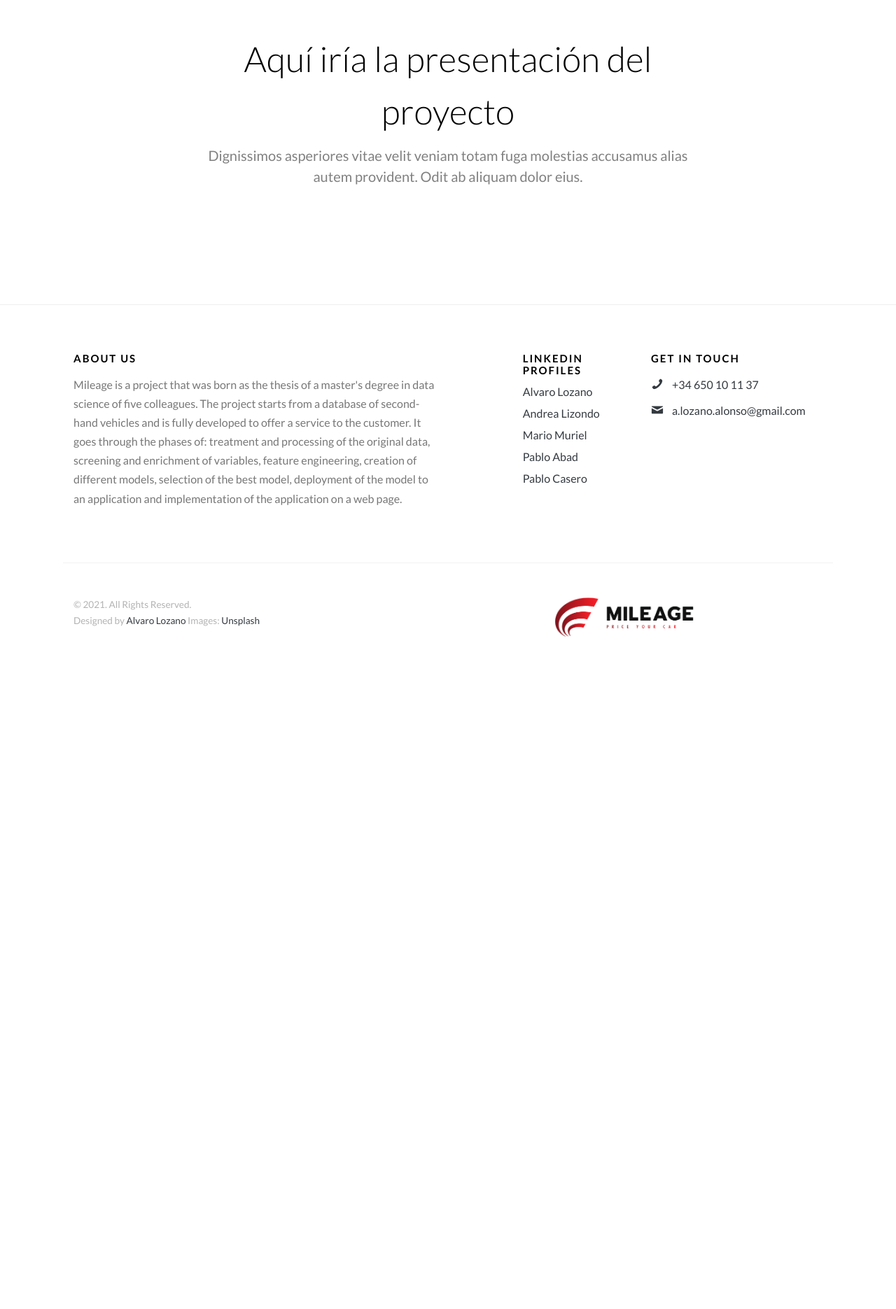
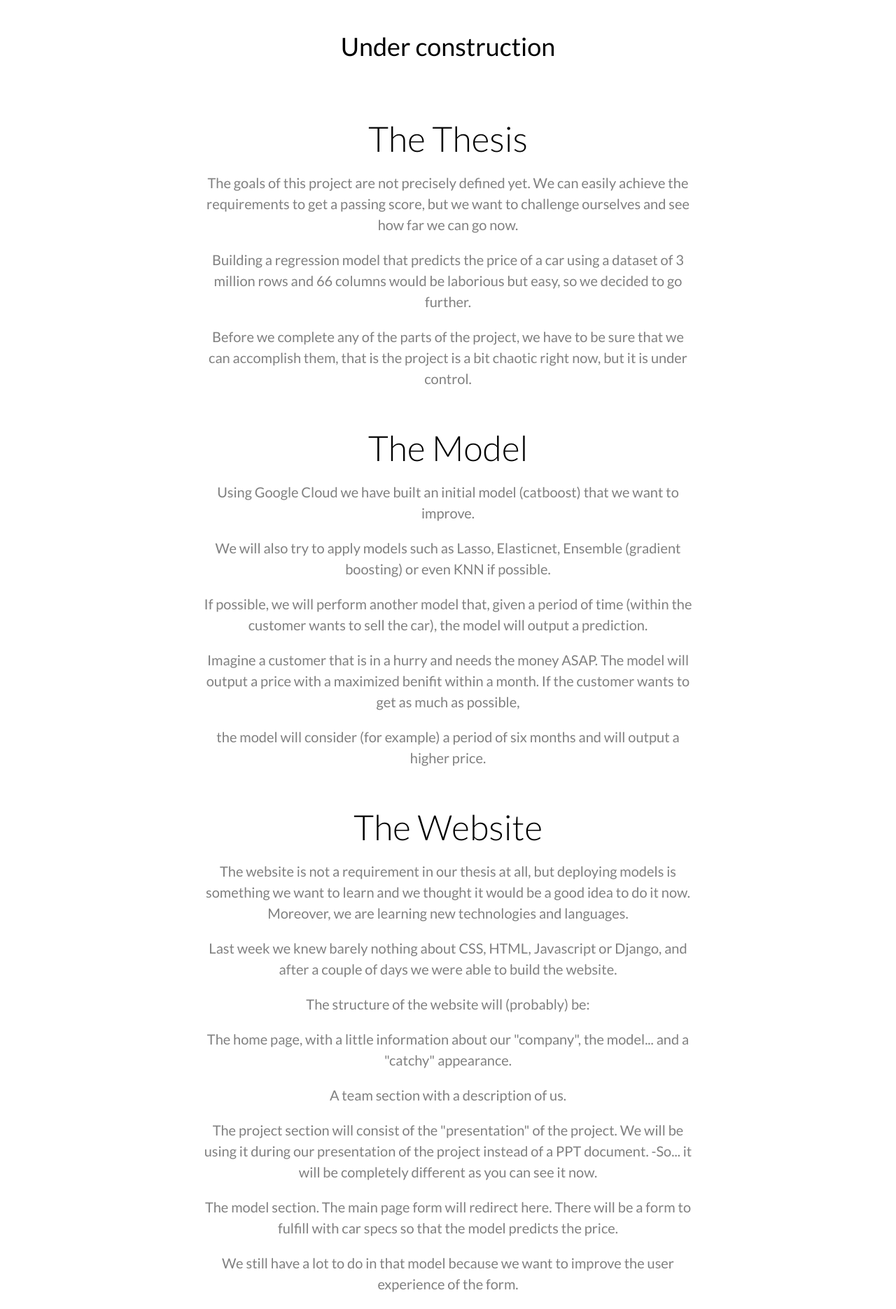
Before and after one commit to alvarico509/TFM, a Django app: page /project in a window 1280 px wide. Shown: the part 601-2472 px from the top of the page at 70% size. Before the commit the page ends 1511 px from the top, so only its background shows below. Run offline with Django 3.2, Linux system fonts and the light colour scheme; parts of the project's set-up code (start-up, migrations or seed data) failed here and were passed over; some libraries are stand-ins or nearby versions; some web fonts are replaced.

Commit message:
Improvements

```diff
--- a/website/templates/base.html
+++ b/website/templates/base.html
@@ -68,7 +68,6 @@
 						<li><a href="{% url 'model' %}">Model</a></li>
 						<li><a href="{% url 'team' %}">Team</a></li>
 						<li><a href="{% url 'contact' %}">Contact</a></li>
-						<li><a href="{% url 'signifikant' %}">Signifikant</a></li>
 					</ul>
 				</div>
 			</div>
--- a/website/templates/home.html
+++ b/website/templates/home.html
@@ -21,13 +21,13 @@
 								<div class="tab">
 									<div class="tab-content">
 										<div class="tab-content-inner active" data-content="signup">
-											<h3>I want to know the value</h3>
+											<h3>I want to know the value!</h3>
 											<form action="redirect">
 												<div class="row form-group">
 												</div>
 												<div class="row form-group">
 													<div class="col-md-12">
-														<input type="submit" class="btn btn-primary btn-block" value="Let's do it!">
+														<input type="submit" class="btn btn-primary btn-block" value="Calculate">
 													</div>
 												</div>
 											</form>
@@ -148,7 +148,7 @@
 				</div>
 				<div class="col-md-3 col-sm-6 animate-box" data-animate-effect="fadeInUp">
 					<div class="feature-center">
-						<span class="counter js-counter" data-from="0" data-to="30" data-speed="5000" data-refresh-interval="50">1</span>
+						<span class="counter js-counter" data-from="0" data-to="18" data-speed="5000" data-refresh-interval="50">1</span>
 						<span class="counter-label">Features</span>
 					</div>
 				</div>
--- a/website/templates/project.html
+++ b/website/templates/project.html
@@ -15,9 +15,7 @@
               <span class="intro-text-small">Learn how we developed 'Mileage'</span>
               <h1>The Project</h1>
             </div>
-
           </div>
-
         </div>
       </div>
     </div>
@@ -27,8 +25,34 @@
     <div class="gtco-container">
       <div class="row">
         <div class="col-md-8 col-md-offset-2 text-center gtco-heading">
-          <h2>Aquí iría la presentación del proyecto</h2>
-          <p>Dignissimos asperiores vitae velit veniam totam fuga molestias accusamus alias autem provident. Odit ab aliquam dolor eius.</p>
+          <h1>Under construction</h1>
+          <br>
+          <br>
+          <h2>The Thesis</h2>
+                  <p>The goals of this project are not precisely defined yet. We can easily achieve the requirements to get a passing score, but we want to challenge ourselves and see how far we can go now.</p>
+                  <p>Building a regression model that predicts the price of a car using a dataset of 3 million rows and 66 columns would be laborious but easy, so we decided to go further.</p>
+                  <p>Before we complete any of the parts of the project, we have to be sure that we can accomplish them, that is the project is a bit chaotic right now, but it is under control.</p>
+                <br>
+                <h2>The Model</h2>
+                  <p>Using Google Cloud we have built an initial model (catboost) that we want to improve.</p>
+                  <p>We will also try to apply models such as Lasso, Elasticnet, Ensemble (gradient boosting) or even KNN if possible.</p>
+                  <p>If possible, we will perform another model that, given a period of time (within the customer wants to sell the car), the model will output a prediction.</p>
+                  <p>Imagine a customer that is in a hurry and needs the money ASAP. The model will output a price with a maximized benifit within a month. If the customer wants to get as much as possible,</p>
+                  <p> the model will consider (for example) a period of six months and will output a higher price.</p>
+                <br>
+                <h2>The Website</h2>
+                  <p>The website is not a requirement in our thesis at all, but deploying models is something we want to learn and we thought it would be a good idea to do it now. Moreover, we are learning new technologies and languages.</p>
+                  <p>Last week we knew barely nothing about CSS, HTML, Javascript or Django, and after a couple of days we were able to build the website. </p>
+                  <p>The structure of the website will (probably) be:</p>
+                  <p>The home page, with a little information about our "company", the model... and a "catchy" appearance.</p>
+                  <p>A team section with a description of us.</p>
+                  <p>The project section will consist of the "presentation" of the project. We will be using it during our presentation of the project instead of a PPT document. -So... it will be completely different as you can see it now.</p>
+                  <p>The model section. The main page form will redirect here. There will be a form to fulfill with car specs so that the model predicts the price.</p>
+                  <p>We still have a lot to do in that model because we want to improve the user experience of the form.</p>
+                  <p>We are considering the option of integrating some intereactive visualizations, if possible, with tableau. But we are still thinking how to integrate it. It needs to make sense...</p>
+                  <br>
+                  <p>So, this is a little presentation of what we are doing. Thank you for your time!!!</p>
+                  <p>The team</p>
         </div>
       </div>
       <div class="row">
--- a/website/urls.py
+++ b/website/urls.py
@@ -7,7 +7,6 @@ urlpatterns = [
     path('', views.home, name="home"),
     path('contact.html', views.contact, name="contact"),
     path('model.html', views.model, name="model"),
-    path('signifikant', views.signifikant, name="signifikant"),
     path('team', views.team, name="team"),
     path('project', views.project, name="project"),
     path('prediction', views.prediction, name="prediction"),
```
Also changed, not shown: website/templates/prediction.html (+3 -4 lines), website/templates/signifikant.html (deleted, +0 -75 lines), website/templates/team.html (+5 -5 lines), static/website/images/default_bg.png (added).
